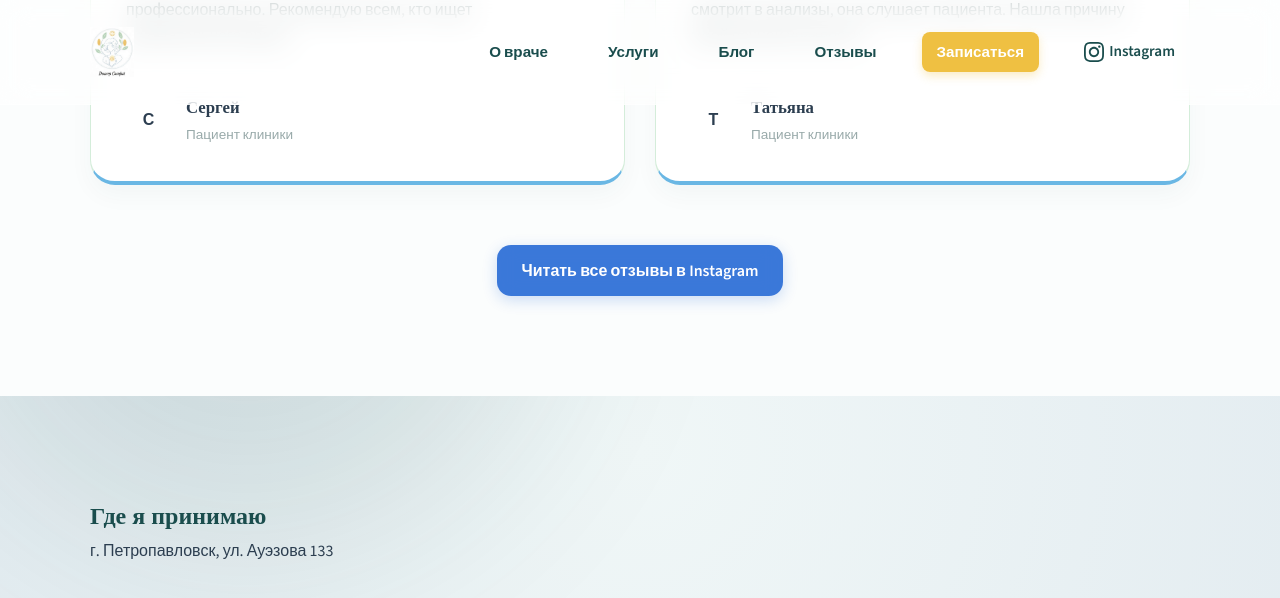
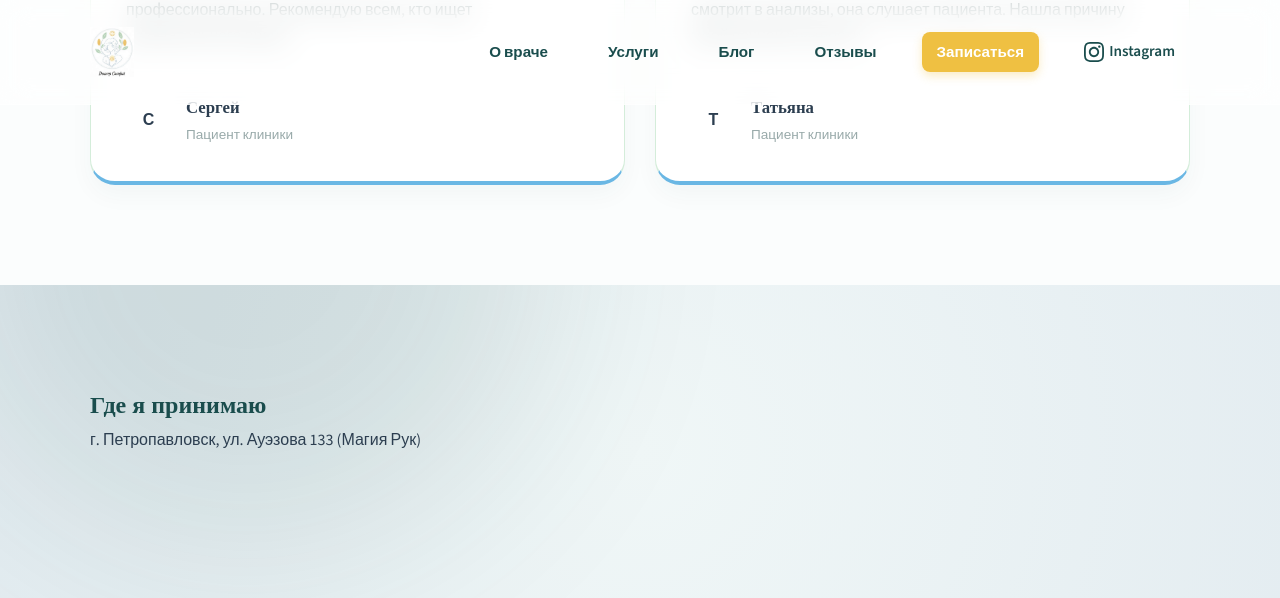
Before and after one commit to gosubv/doctorstafij, a Jekyll site: the page built from index.md, in a window 1280 px wide and 900 px high, scrolled down 6382 px. Shown: the top 598 px of the window. Built offline with Jekyll 4.4.1, drawn with Linux system fonts in a browser that asks for light colours.

Commit message:
Update index.md

```diff
--- a/index.md
+++ b/index.md
@@ -142,12 +142,7 @@ title: Доктор Стафий | Эндокринолог-нутрициоло
                 Выберите дату и доступный временной слот:
             </div>
 
-            <iframe
-                src="https://calendar.google.com/calendar/appointments/schedules/AcZssZ2i5tRlXYaJ8xwBVwlNWhMC_qlRVYVaD38cEBtIHm9Y6tfuqlr7fghSu_O610_o7RjaenYaAW40?gv=true"
-                style="border: 0"
-                width="100%"
-                height="700"
-                frameborder="0">
+            <iframe src="https://calendar.google.com/calendar/appointments/schedules/AcZssZ2i5tRlXYaJ8xwBVwlNWhMC_qlRVYVaD38cEBtIHm9Y6tfuqlr7fghSu_O610_o7RjaenYaAW40?gv=true" style="border: 0" width="100%" height="700" frameborder="0">
             </iframe>
         </div>
 
@@ -168,37 +163,31 @@ title: Доктор Стафий | Эндокринолог-нутрициоло
 
         <div class="reviews-grid">
             {% for review in site.data.reviews limit:6 %}
-            <div class="review-card" itemscope itemtype="https://schema.org/Review">
-                <div class="review-stars">
-                    {% for i in (1..5) %}★{% endfor %}
-                </div>
+                <div class="review-card" itemscope itemtype="https://schema.org/Review">
+                    <div class="review-stars">
+                        {% for i in (1..5) %}★{% endfor %}
+                    </div>
 
-                <div class="review-text" itemprop="reviewBody">
-                    {{ review.text }}
-                </div>
+                    <div class="review-text" itemprop="reviewBody">
+                        {{ review.text }}
+                    </div>
 
-                <div class="review-info">
-                    <div style="width: 45px; height: 45px; background: var(--accent-light); border-radius: 50%; display: flex; align-items: center; justify-content: center; color: var(--primary-dark); font-weight: bold;">
-                        {{ review.name | slice: 0 }}
+                    <div class="review-info">
+                        <div style="width: 45px; height: 45px; background: var(--accent-light); border-radius: 50%; display: flex; align-items: center; justify-content: center; color: var(--primary-dark); font-weight: bold;">
+                            {{ review.name | slice: 0 }}
+                        </div>
+                        <div>
+                            <span class="author-name" itemprop="author">{{ review.name }}</span>
+                            <div style="font-size: 0.85rem; color: #99aaaa;">Пациент клиники</div>
+                        </div>
                     </div>
-                    <div>
-                        <span class="author-name" itemprop="author">{{ review.name }}</span>
-                        <div style="font-size: 0.85rem; color: #99aaaa;">Пациент клиники</div>
+
+                    <meta itemprop="datePublished" content="{{ review.date }}">
+                    <div itemprop="reviewRating" itemscope itemtype="https://schema.org/Rating" style="display:none;">
+                        <meta itemprop="ratingValue" content="5">
                     </div>
                 </div>
-
-                <meta itemprop="datePublished" content="{{ review.date }}">
-                <div itemprop="reviewRating" itemscope itemtype="https://schema.org/Rating" style="display:none;">
-                    <meta itemprop="ratingValue" content="5">
-                </div>
-            </div>
             {% endfor %}
-        </div>
-
-        <div style="text-align: center; margin-top: 60px;">
-            <a href="https://www.instagram.com/{{ site.author.instagram }}/" target="_blank" class="cta-button" style="background: white; color: var(--primary-dark); border: 2px solid var(--accent-mint);">
-                Читать все отзывы в Instagram
-            </a>
         </div>
     </div>
 </section>
@@ -206,8 +195,7 @@ title: Доктор Стафий | Эндокринолог-нутрициоло
 <section id="map">
     <div class="container">
         <h2>Где я принимаю</h2>
-        <p>г. Петропавловск, ул. Ауэзова 133</p>
+        <p>{{ site.author.address }}</p>
         <iframe src="https://yandex.ru/map-widget/v1/?z=12&ol=biz&oid=96035534355" width="100%" height="400" frameborder="0" style="border-radius: 15px;"></iframe>
     </div>
-
 </section>
```
